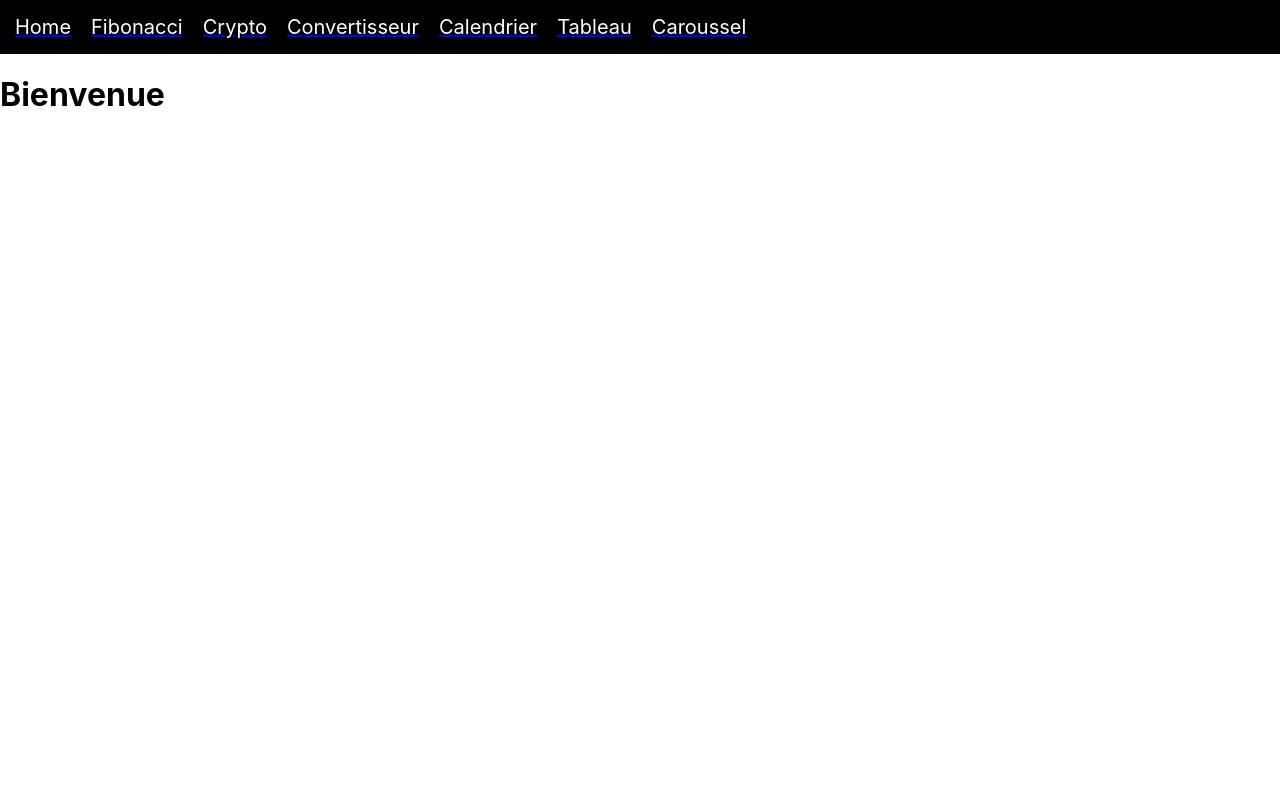
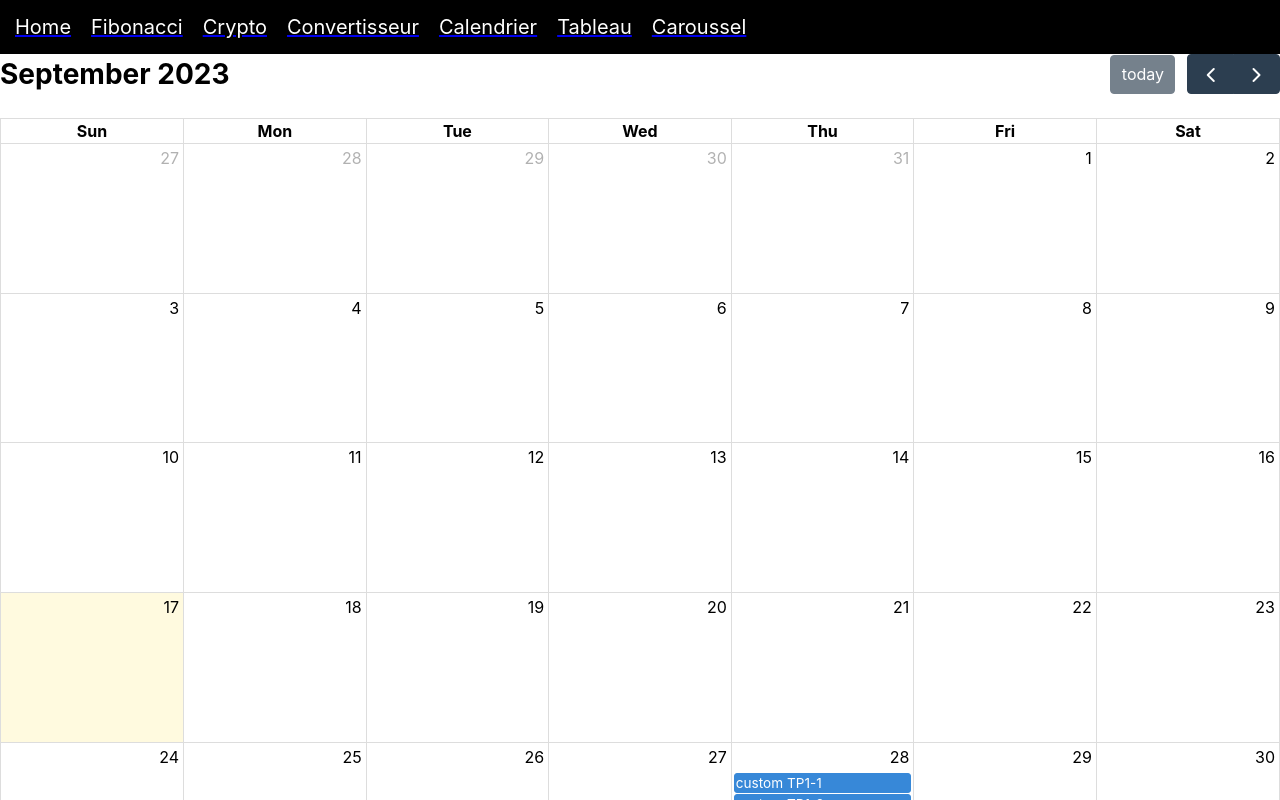
Before and after one commit to Mathcegep/TP1WEB2, a React (Create React App) app in the folder tp1appweb/: page /Calendrier in a window 1280 px wide. Shown: the top 800 px of the page. Built offline with nearby package versions, Linux system fonts and the light colour scheme.

Commit message:
fini calendrier je crois

```diff
--- a/tp1appweb/package.json
+++ b/tp1appweb/package.json
@@ -3,6 +3,9 @@
   "version": "0.1.0",
   "private": true,
   "dependencies": {
+    "@fullcalendar/core": "^6.1.9",
+    "@fullcalendar/daygrid": "^6.1.9",
+    "@fullcalendar/react": "^6.1.9",
     "cra-template": "1.2.0",
     "react": "^18.2.0",
     "react-bootstrap": "^2.8.0",
--- a/tp1appweb/src/Components/Calendrier.js
+++ b/tp1appweb/src/Components/Calendrier.js
@@ -1,13 +1,19 @@
 import { Component } from "react";
+import FullCalendar from '@fullcalendar/react'
+import dayGridPlugin from '@fullcalendar/daygrid' // a plugin!
 
 class Calendrier extends Component {
-    render()
-    {
+    render() {
         return (
-            <div>
-                <h1>Bienvenue</h1>
-            </div>
-        );
+          <FullCalendar
+            plugins={[ dayGridPlugin ]}
+            initialView="dayGridMonth"
+            events={[
+                { title: 'custom TP1-1', date: '2023-09-28' },
+                { title: 'custom TP1-2', date: '2023-09-28' }
+              ]}
+          />
+        )
     }
 }
 
--- a/tp1appweb/src/Components/Fibonacci.jsx
+++ b/tp1appweb/src/Components/Fibonacci.jsx
@@ -3,12 +3,17 @@ import { Component } from "react";
 class Fibonacci extends Component {
 
     //worker = new Worker("worker.js");
+
+    handleClick = (e) => {
+        this.worker.postMessage()
+    }
+
     render() {
         return (
             <div>
                 <h1>Fibonacci</h1>
                 <textarea></textarea>
-                <button >Commencer</button>
+                <button onClick={this.handleClick} >Commencer</button>
             </div>
         );
     }
--- a/tp1appweb/src/Components/worker.js
+++ b/tp1appweb/src/Components/worker.js
@@ -1,4 +1,6 @@
+self.onmessage = function(message) {
 
+}
 
 fibonaccie = (limit) => {
     nb1 = 0;
```
Also changed, not shown: 1 other file (tests, documents, lock files or other folders).
